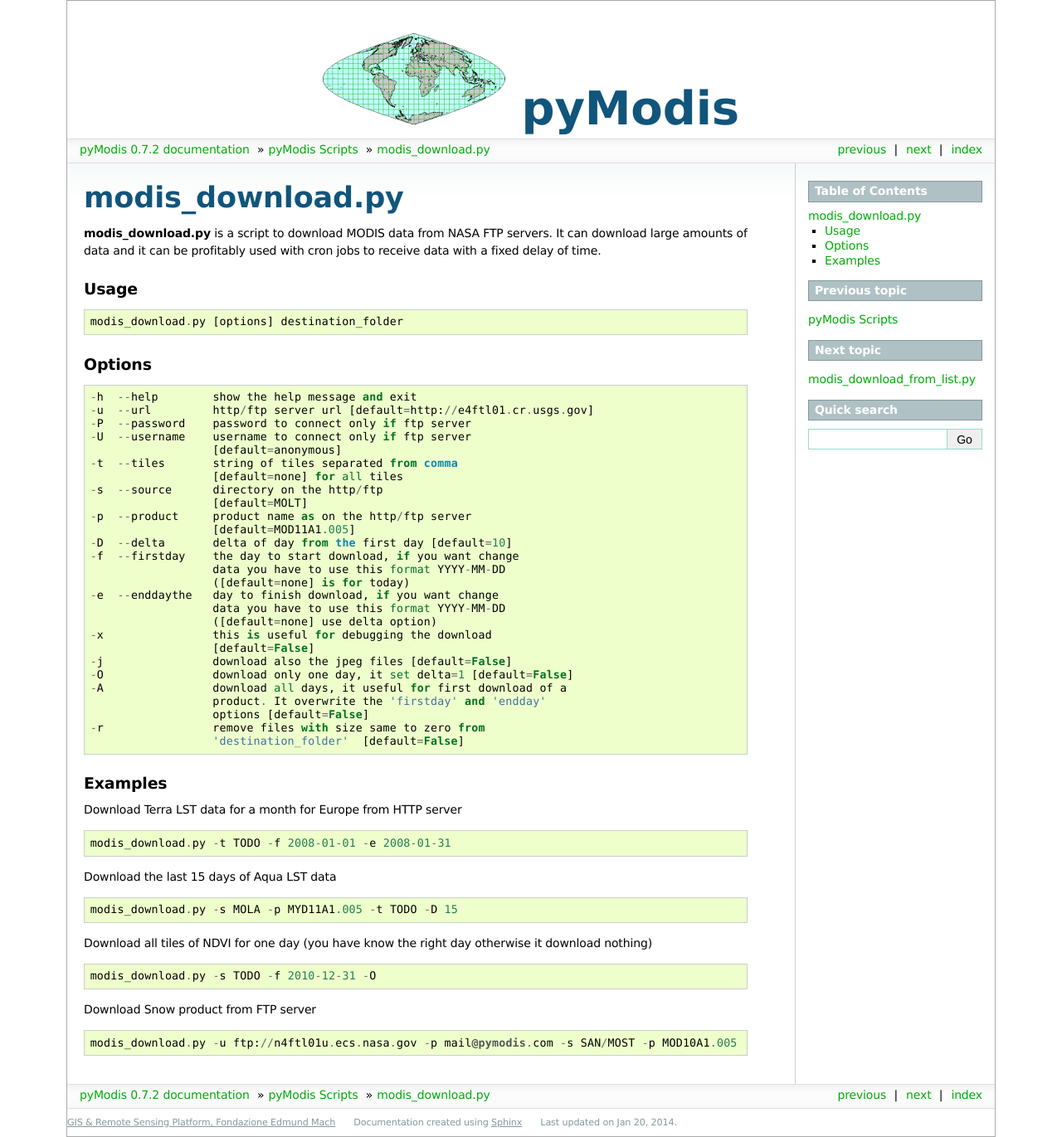
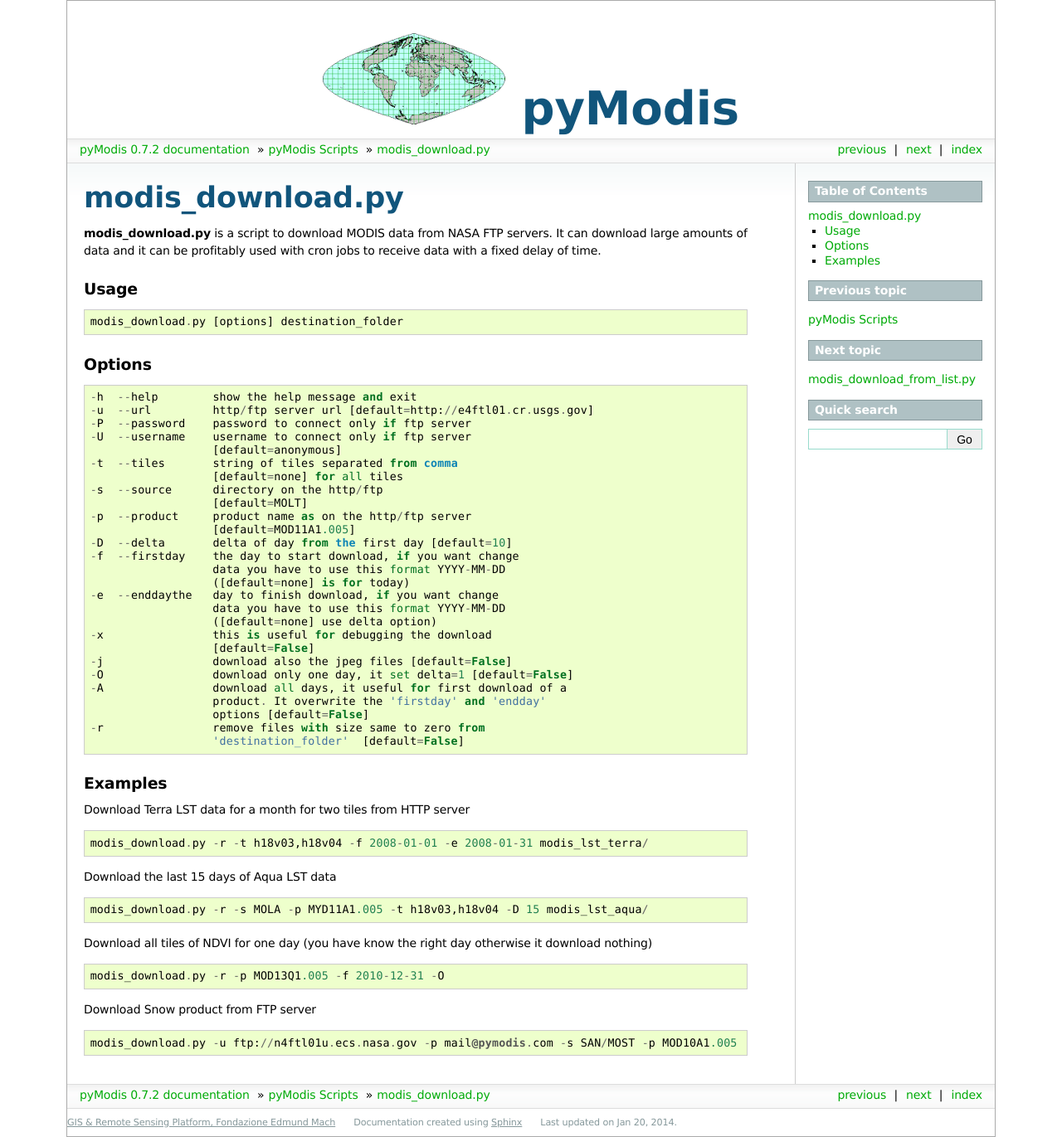
Before and after one commit to lucadelu/pyModis, a Sphinx documentation site: the page built from docs/source/scripts/modis_download.rst, in a window 1280 px wide. Shown: the whole page at 83% size. Built offline with Sphinx 7.4.7, drawn with Linux system fonts in a browser that asks for light colours; formulas are drawn with MathJax 3; comment, search, counter and statistics services are not loaded; the version number is read from the project's files by our own code.

Commit message:
update documentation

```diff
--- a/docs/source/scripts/modis_download.rst
+++ b/docs/source/scripts/modis_download.rst
@@ -47,17 +47,20 @@
 Examples
 ^^^^^^^^
 
-Download Terra LST data for a month for Europe from HTTP server ::
+.. warning
+  The target directory needs to be created beforehand.
 
-    modis_download.py -t TODO -f 2008-01-01 -e 2008-01-31
+Download Terra LST data for a month for two tiles from HTTP server ::
+
+    modis_download.py -r -t h18v03,h18v04 -f 2008-01-01 -e 2008-01-31 modis_lst_terra/
 
 Download the last 15 days of Aqua LST data ::
 
-    modis_download.py -s MOLA -p MYD11A1.005 -t TODO -D 15
+    modis_download.py -r -s MOLA -p MYD11A1.005 -t h18v03,h18v04 -D 15 modis_lst_aqua/
 
 Download all tiles of NDVI for one day (you have know the right day otherwise it download nothing) ::
 
-    modis_download.py -s TODO -f 2010-12-31 -O
+    modis_download.py -r -p MOD13Q1.005 -f 2010-12-31 -O
 
 Download Snow product from FTP server
 
```
Also changed, not shown: docs/source/info.rst (+11 -2 lines).
